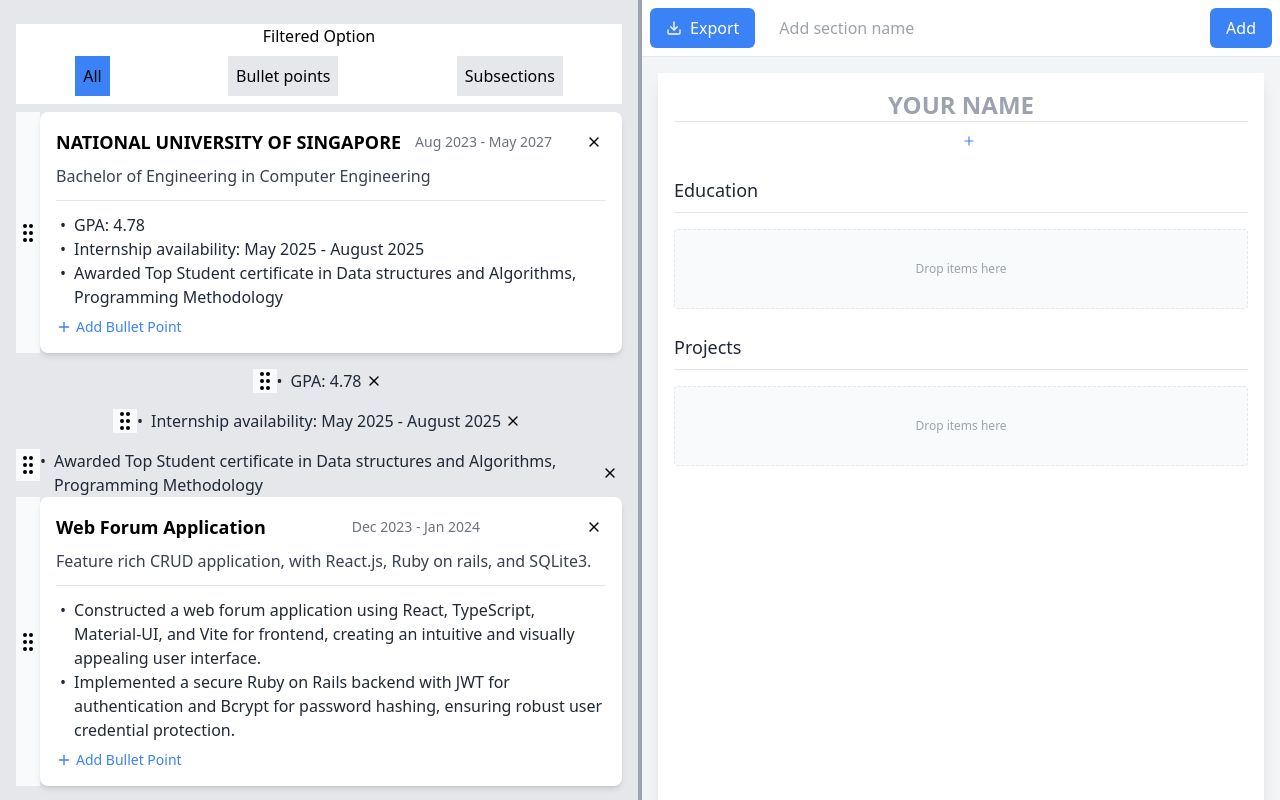
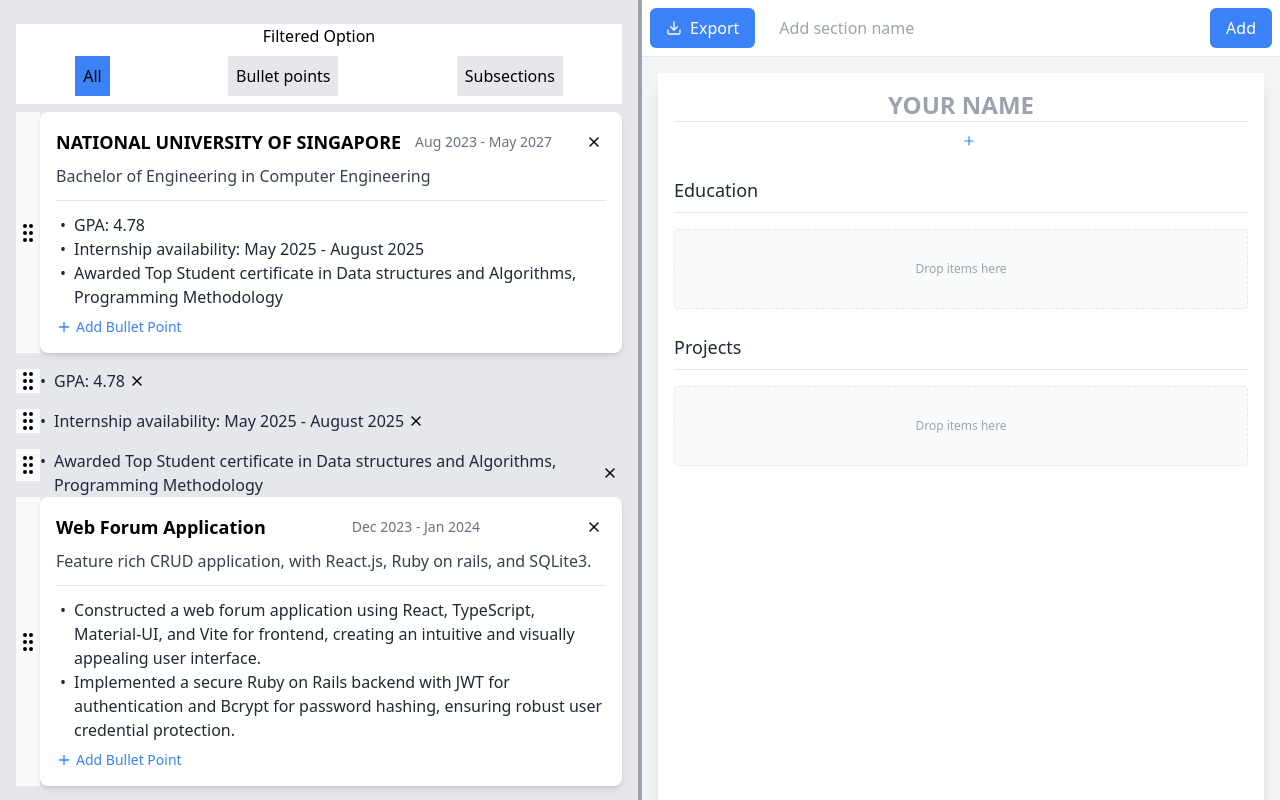
Before and after one commit to ThienDuc3112/hackNRoll25, a React (Vite) app in the folder frontend/: page /editor in a window 1280 px wide. Built offline with nearby package versions, Linux system fonts and the light colour scheme; what @react-pdf/renderer would draw is missing.

Commit message:
fix center->start

```diff
--- a/frontend/src/pages/editor/MenuItemView.tsx
+++ b/frontend/src/pages/editor/MenuItemView.tsx
@@ -32,7 +32,7 @@ export const MenuItemView = ({ itemId, onDelete }: { itemId: IdItemType, onDelet
   return <div
     ref={setNodeRef}
     style={style}
-    className="flex flex-row justify-center align-middle"
+    className="flex flex-row justify-start align-middle"
   >
     <div
       className="h-full pb-4"
```
